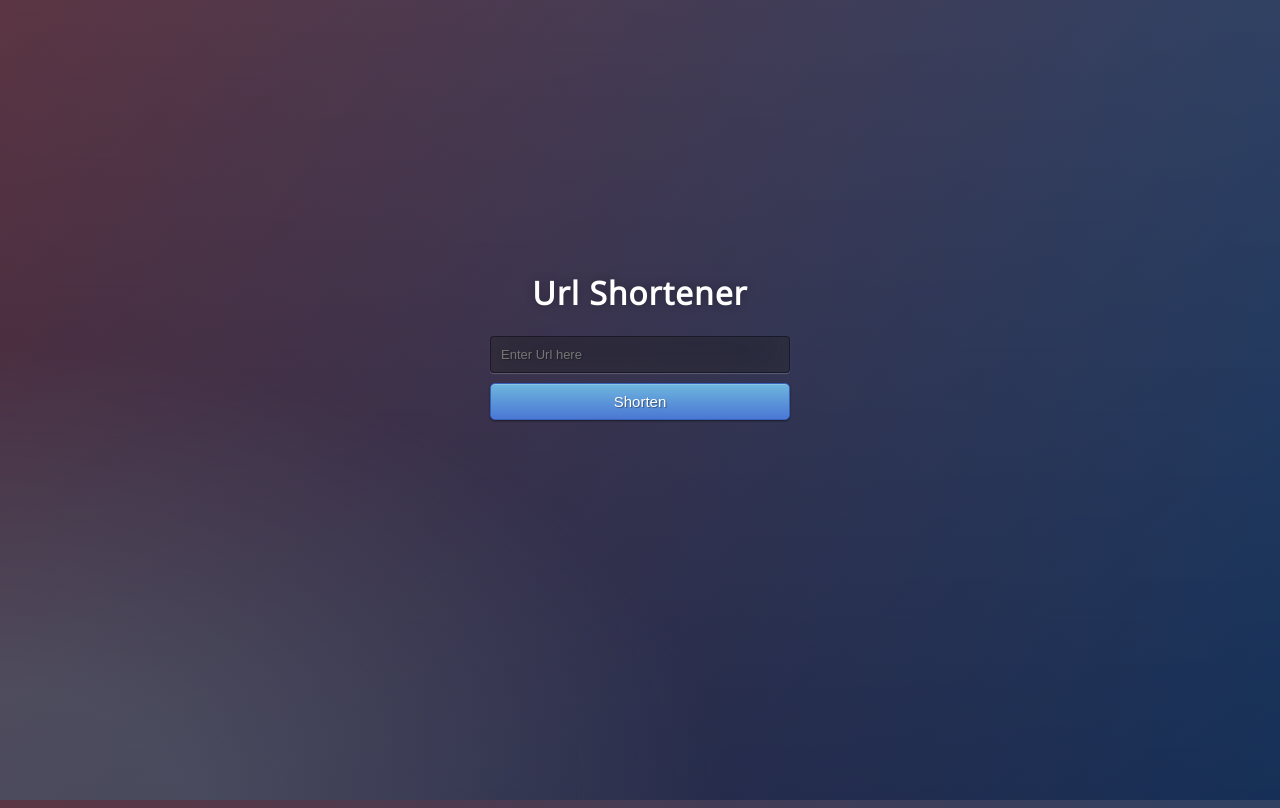
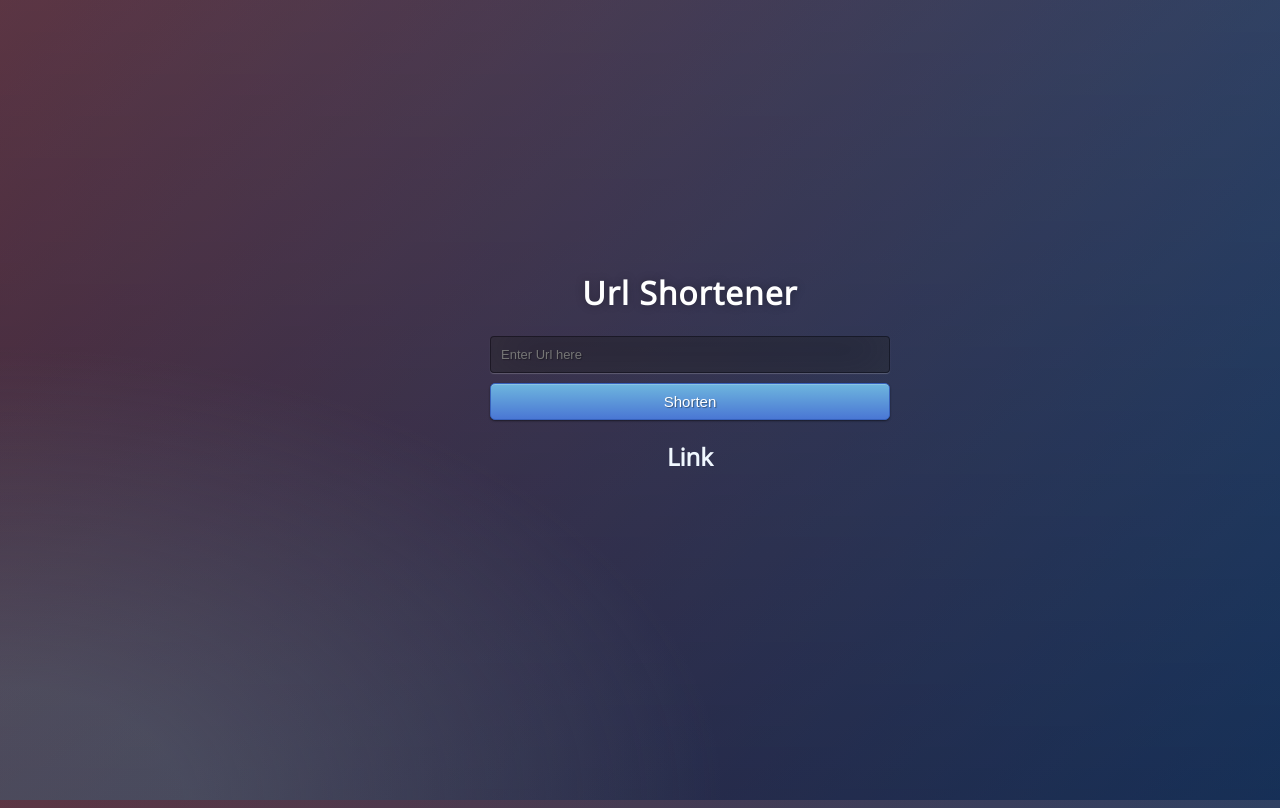
Before and after one commit to bisope03/url-shortener, a Django app: page / in a window 1280 px wide. Run offline with Django 4.2, Linux system fonts and the light colour scheme; some libraries are stand-ins or nearby versions.

Commit message:
initial commit

```diff
--- a/shortener/views.py
+++ b/shortener/views.py
@@ -17,4 +17,4 @@ def create(request):
 
 def go(request, pk):
     url_details = Url.objects.get(uuid=pk)
-    return redirect(url_details.link)
+    return redirect('https://'+url_details.link)
--- a/static/style.css
+++ b/static/style.css
@@ -30,8 +30,8 @@ body {
   top: 50%;
   left: 50%;
   margin: -150px 0 0 -150px;
-  width:300px;
-  height:300px;
+  width:400px;
+  height:400px;
 }
 .login h1 { color: #fff; text-shadow: 0 0 10px rgba(0,0,0,0.3); letter-spacing:1px; text-align:center; }
 
@@ -55,3 +55,10 @@ input {
   transition: box-shadow .5s ease;
 }
 input:focus { box-shadow: inset 0 -5px 45px rgba(100,100,100,0.4), 0 1px 1px rgba(255,255,255,0.2); }
+
+section {
+  display: flex;
+  align-items: center;
+  justify-content: center;
+  color: aliceblue;
+}
--- a/templates/index.html
+++ b/templates/index.html
@@ -19,7 +19,7 @@
           </form>
 
 
-        <section id="section"><h2></h2></section>
+        <section id="section"><h2>Link</h2></section>
 
       </div>
     </body>
```
